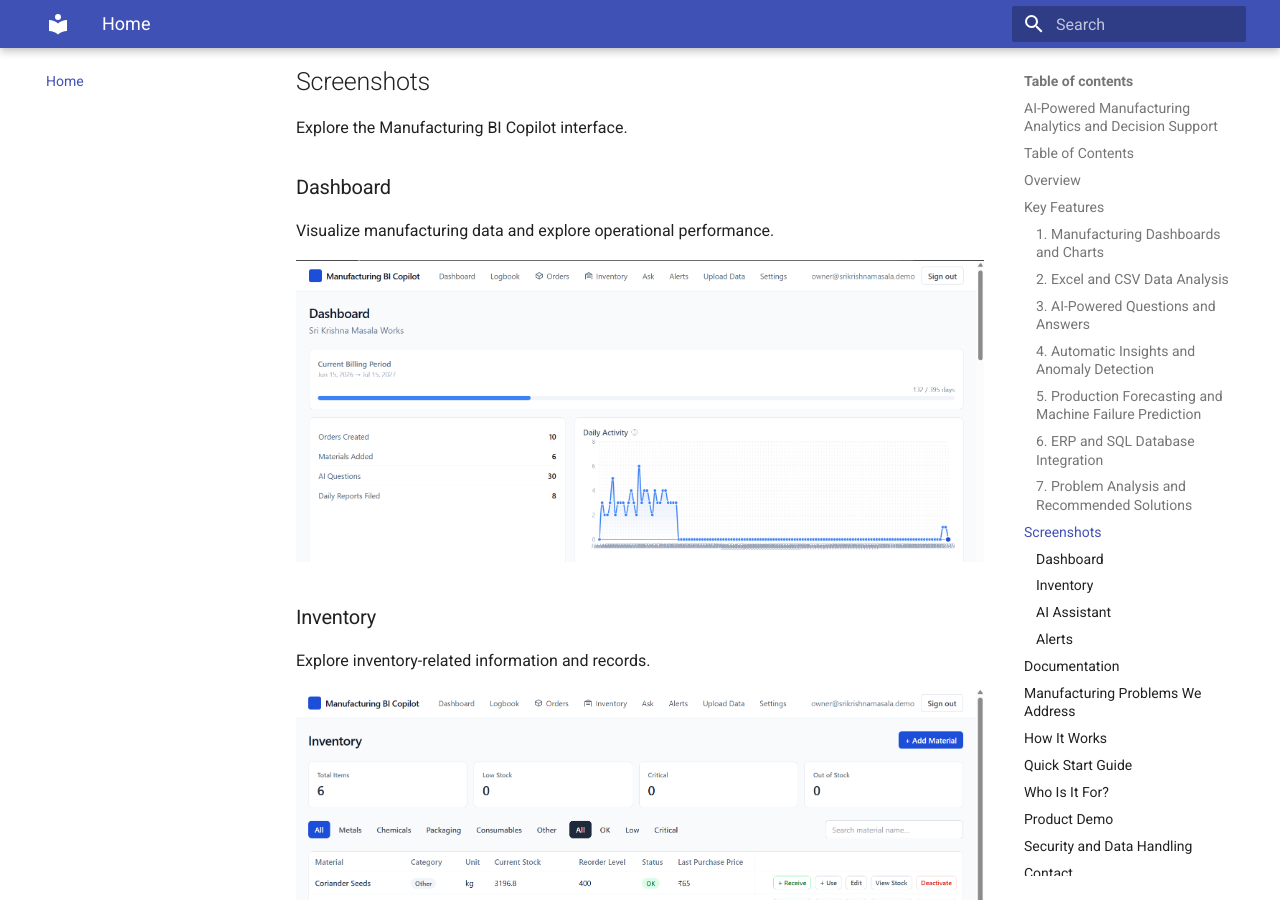
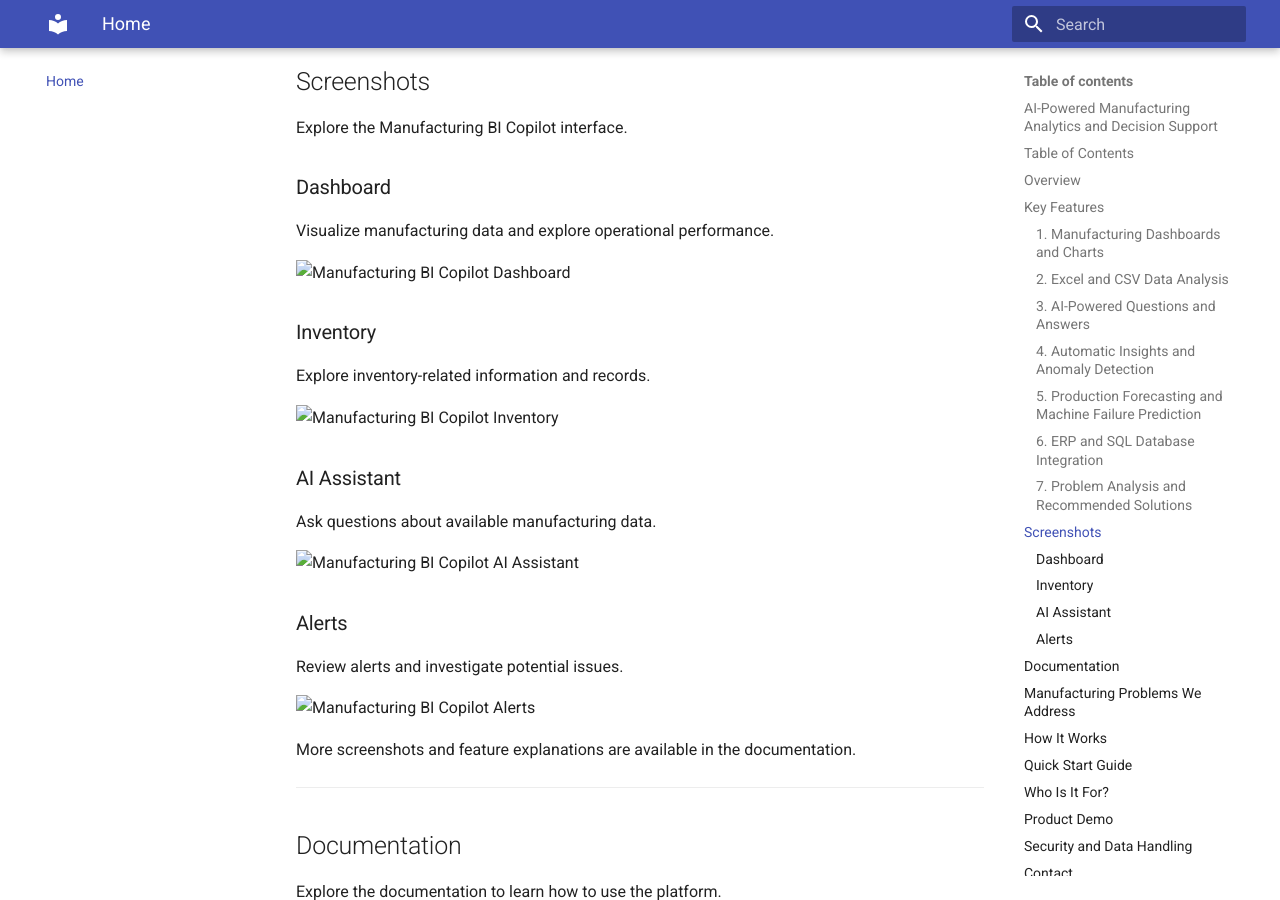
Before and after one commit to mayurlohar955-lgtm/manufacturing-bi-copilot-docs, an MkDocs documentation site: the page built from docs/README.md, in a window 1280 px wide and 900 px high, scrolled down 2458 px. Built offline with MkDocs 1.6.1 and Material for MkDocs 9.7.7, drawn with Linux system fonts in a browser that asks for light colours.

Commit message:
Update image paths in README.md for documentation

```diff
--- a/docs/README.md
+++ b/docs/README.md
@@ -100,25 +100,25 @@ Explore the Manufacturing BI Copilot interface.
 
 Visualize manufacturing data and explore operational performance.
 
-![Manufacturing BI Copilot Dashboard](images/dashboard-view.png)
+![Manufacturing BI Copilot Dashboard](/docs/images/dashboard-view.png)
 
 ### Inventory
 
 Explore inventory-related information and records.
 
-![Manufacturing BI Copilot Inventory](images/inventory-page.png)
+![Manufacturing BI Copilot Inventory](/docs/images/inventory-page.png)
 
 ### AI Assistant
 
 Ask questions about available manufacturing data.
 
-![Manufacturing BI Copilot AI Assistant](images/ai-question-answer.png)
+![Manufacturing BI Copilot AI Assistant](/docs/images/ai-question-answer.png)
 
 ### Alerts
 
 Review alerts and investigate potential issues.
 
-![Manufacturing BI Copilot Alerts](images/anomaly-detection-alert.png)
+![Manufacturing BI Copilot Alerts](/docs/images/anomaly-detection-alert.png)
 
 More screenshots and feature explanations are available in the
 documentation.
```
